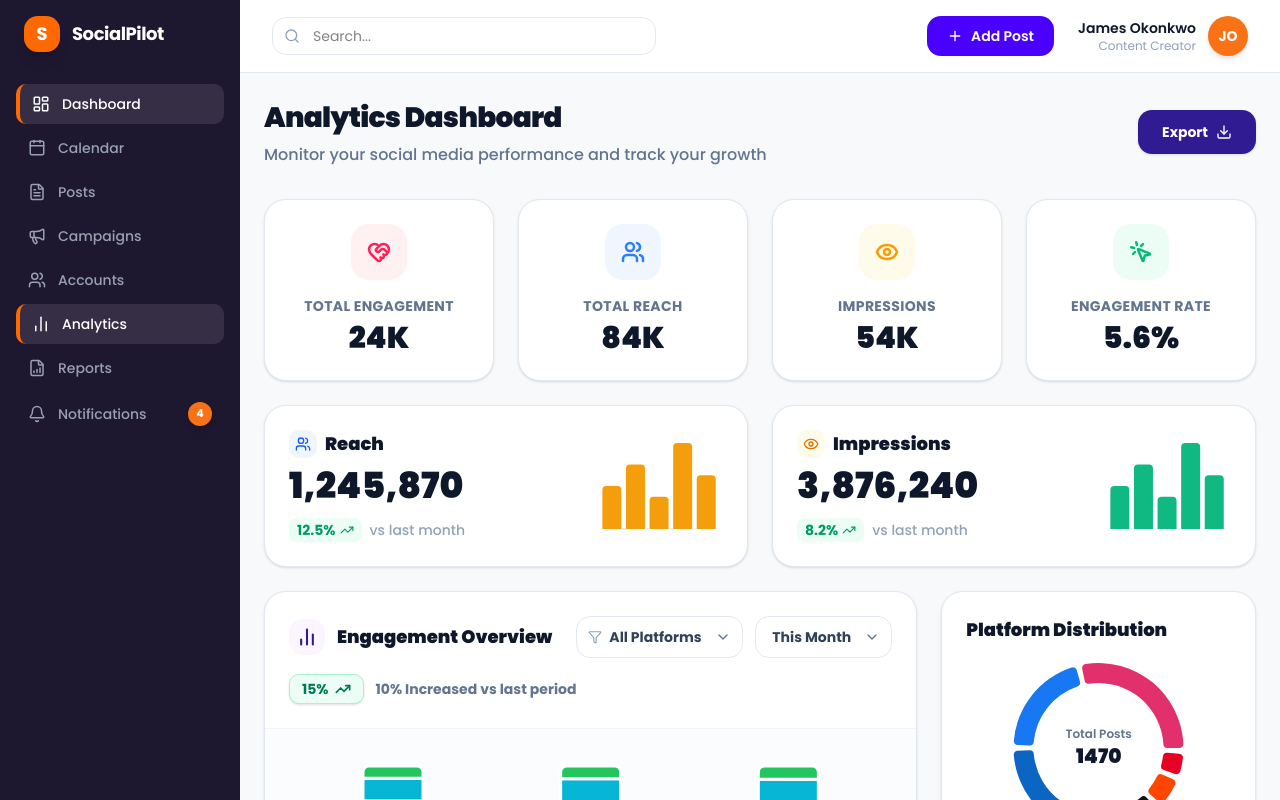
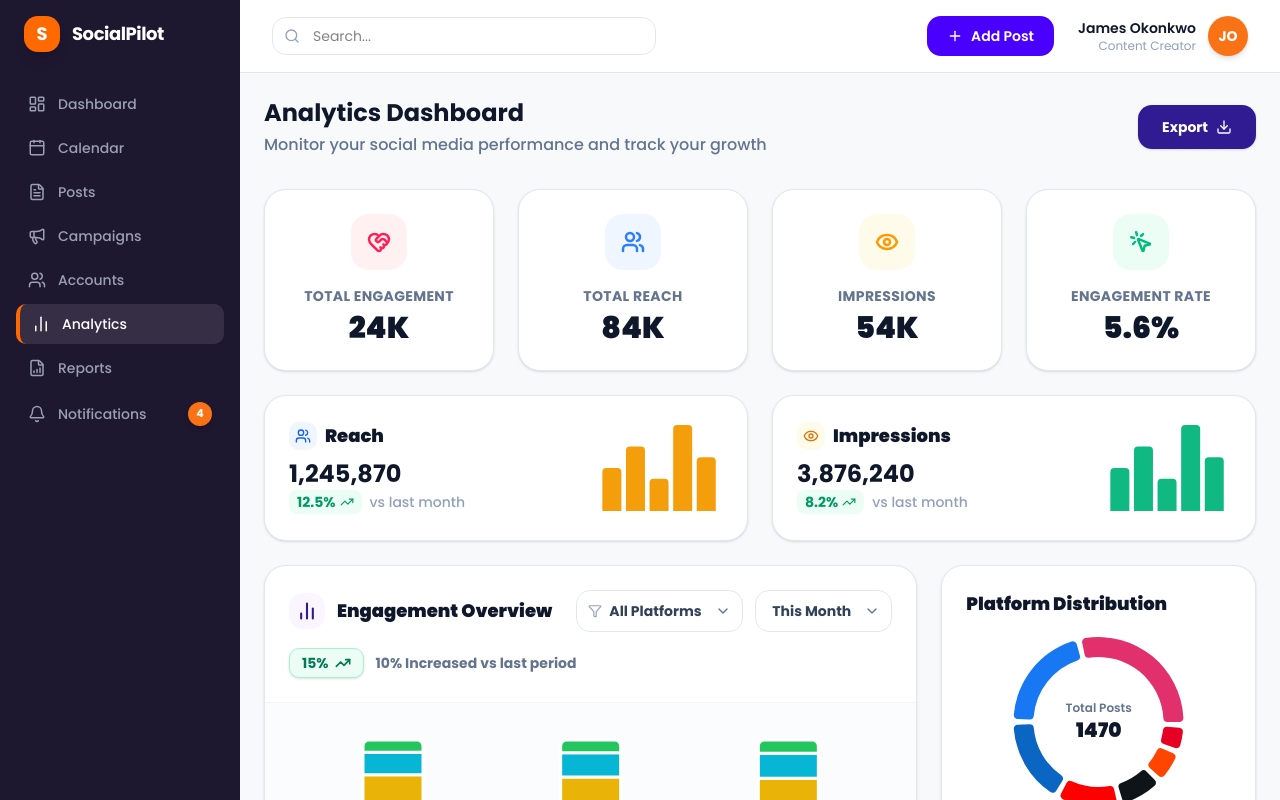
Before and after one commit to springboardmentor1361k/Team-2-Social-Media-Scheduler-Campaign-Management-Platform, a Next.js app: page /dashboard/analytics in a window 1280 px wide. Shown: the top 800 px of the page. Built offline with nearby package versions, Linux system fonts and the light colour scheme.

Commit message:
Added the ui changes for the dashboard

```diff
--- a/src/app/dashboard/accounts/page.js
+++ b/src/app/dashboard/accounts/page.js
@@ -67,7 +67,7 @@ export default function AccountsPage() {
 
       <div className="flex flex-col md:flex-row md:items-center justify-between mb-8 gap-4">
         <div>
-          <h1 className="text-[28px] font-black tracking-tight text-slate-900">Social Accounts</h1>
+          <h1 className="text-2xl font-bold text-slate-900 flex items-center gap-2">Social Accounts</h1>
           <p className="text-slate-500 font-medium mt-1">Connect and manage all your social media accounts from one place</p>
         </div>
         <button
--- a/src/app/dashboard/analytics/page.js
+++ b/src/app/dashboard/analytics/page.js
@@ -16,7 +16,7 @@ export default function AnalyticsPage() {
       {/* HEADER */}
       <div className="flex flex-col md:flex-row md:items-center justify-between mb-8 gap-4">
         <div>
-          <h1 className="text-[28px] font-black tracking-tight text-slate-900">Analytics Dashboard</h1>
+          <h1 className="text-2xl font-bold text-slate-900 flex items-center gap-2">Analytics Dashboard</h1>
           <p className="text-slate-500 font-medium mt-1">Monitor your social media performance and track your growth</p>
         </div>
         <button className="bg-[#311b92] text-white font-bold text-sm px-6 py-3 rounded-xl hover:bg-[#28157a] transition-colors shadow-sm flex items-center gap-2 whitespace-nowrap">
--- a/src/app/dashboard/calendar/page.js
+++ b/src/app/dashboard/calendar/page.js
@@ -38,7 +38,7 @@ export default function CalendarPage() {
 
       {/* PAGE HEADER */}
       <div className="mb-6">
-        <h1 className="text-[28px] font-black tracking-tight text-slate-900">Content Calendar</h1>
+        <h1 className="text-2xl font-bold text-slate-900 flex items-center gap-2">Content Calendar</h1>
         <p className="text-slate-500 font-medium mt-1">Plan, schedule and track your social media activity</p>
       </div>
 
--- a/src/app/dashboard/campaigns/page.js
+++ b/src/app/dashboard/campaigns/page.js
@@ -57,7 +57,7 @@ export default function CampaignsMainPage() {
     <div className="min-h-screen bg-[#F8F9FA] p-6 text-slate-900 pb-20">
       <div className="flex flex-col md:flex-row md:items-center justify-between mb-8 gap-4">
         <div>
-          <h1 className="text-[28px] font-black tracking-tight text-slate-900">Campaign Management</h1>
+          <h1 className="text-2xl font-bold text-slate-900 flex items-center gap-2">Campaign Management</h1>
           <p className="text-slate-500 font-medium mt-1">Manage, organize and schedule all your social media content</p>
         </div>
 
--- a/src/app/dashboard/notifications/page.js
+++ b/src/app/dashboard/notifications/page.js
@@ -50,7 +50,7 @@ export default function NotificationsPage() {
       {/* Header Section */}
       <div className="flex flex-col md:flex-row md:items-center justify-between gap-4 mb-2">
         <div>
-          <h1 className="text-3xl md:text-4xl font-extrabold tracking-tight text-slate-900 dark:text-white">
+          <h1 className="text-2xl font-bold text-slate-900 flex items-center gap-2">
             Notifications
           </h1>
           <p className="text-base text-gray-500 mt-2">
--- a/src/app/dashboard/posts/page.js
+++ b/src/app/dashboard/posts/page.js
@@ -17,7 +17,7 @@ export default function PostsPage() {
       {/* PAGE HEADER */}
       <div className="flex flex-col md:flex-row md:items-center justify-between mb-6 gap-4">
         <div>
-          <h1 className="text-[28px] font-black tracking-tight text-slate-900">Posts Management</h1>
+          <h1 className="text-2xl font-bold text-slate-900 flex items-center gap-2">Posts Management</h1>
           <p className="text-slate-500 font-medium mt-1">Manage, organize and schedule all your social media content</p>
         </div>
 
--- a/src/app/dashboard/reports/page.js
+++ b/src/app/dashboard/reports/page.js
@@ -98,7 +98,7 @@ export default function ReportsPage() {
       <div className="flex flex-col md:flex-row md:items-center justify-between gap-4 mb-2">
         <div>
           {/* Matched the heavy, large Poppins typography from Posts Management */}
-          <h1 className="text-3xl md:text-4xl font-extrabold tracking-tight text-slate-900 dark:text-white">
+          <h1 className="text-2xl font-bold text-slate-900 flex items-center gap-2">
             Reports &amp; Exports
           </h1>
           <p className="text-base text-gray-500 mt-2">
--- a/src/components/analytics/AnalyticsWidgets.jsx
+++ b/src/components/analytics/AnalyticsWidgets.jsx
@@ -42,7 +42,7 @@ export default function AnalyticsWidgets() {
               <div className="bg-blue-50 p-1.5 rounded-lg text-blue-600"><Users size={16} /></div>
               <h3 className="font-black text-slate-900 text-lg">Reach</h3>
             </div>
-            <p className="text-4xl font-black text-slate-900 mb-3">1,245,870</p>
+            <p className="text-2xl font-bold text-slate-900 flex items-center gap-2">1,245,870</p>
             <div className="flex items-center gap-2 text-sm">
               <span className="flex items-center gap-1 text-emerald-600 bg-emerald-50 px-2 py-0.5 rounded-md font-bold">
                 12.5% <TrendingUp size={14} />
@@ -66,7 +66,7 @@ export default function AnalyticsWidgets() {
               <div className="bg-amber-50 p-1.5 rounded-lg text-amber-600"><Eye size={16} /></div>
               <h3 className="font-black text-slate-900 text-lg">Impressions</h3>
             </div>
-            <p className="text-4xl font-black text-slate-900 mb-3">3,876,240</p>
+            <p className="text-2xl font-bold text-slate-900 flex items-center gap-2">3,876,240</p>
             <div className="flex items-center gap-2 text-sm">
               <span className="flex items-center gap-1 text-emerald-600 bg-emerald-50 px-2 py-0.5 rounded-md font-bold">
                 8.2% <TrendingUp size={14} />
--- a/src/components/layout/Sidebar.jsx
+++ b/src/components/layout/Sidebar.jsx
@@ -21,6 +21,11 @@ export default function Sidebar({ unreadCount = 0 }) {
     { href: "/dashboard/notifications", label: "Notifications", icon: Bell },
   ];
 
+  const adminItems = [
+  { href: "/dashboard/team", label: "Team", icon: Users },
+  { href: "/dashboard/settings", label: "Settings", icon: Settings },
+];
+
   return (
     <aside className="w-60 shrink-0 min-h-screen p-4 bg-[#1E1730] text-white hidden md:flex flex-col">
       {/* Brand Section */}
@@ -31,7 +36,9 @@ export default function Sidebar({ unreadCount = 0 }) {
 
       <nav className="flex-1 space-y-1 text-sm font-medium">
         {navItems.map((item) => {
-          const isActive = pathname.startsWith(item.href);
+          const isActive = item.href === "/dashboard"
+          ? pathname === "/dashboard"
+          : pathname.startsWith(item.href);
           return (
             <Link key={item.href} href={item.href}
               className={`flex items-center gap-3 px-3 py-2.5 rounded-lg transition-all duration-200 ${
```
